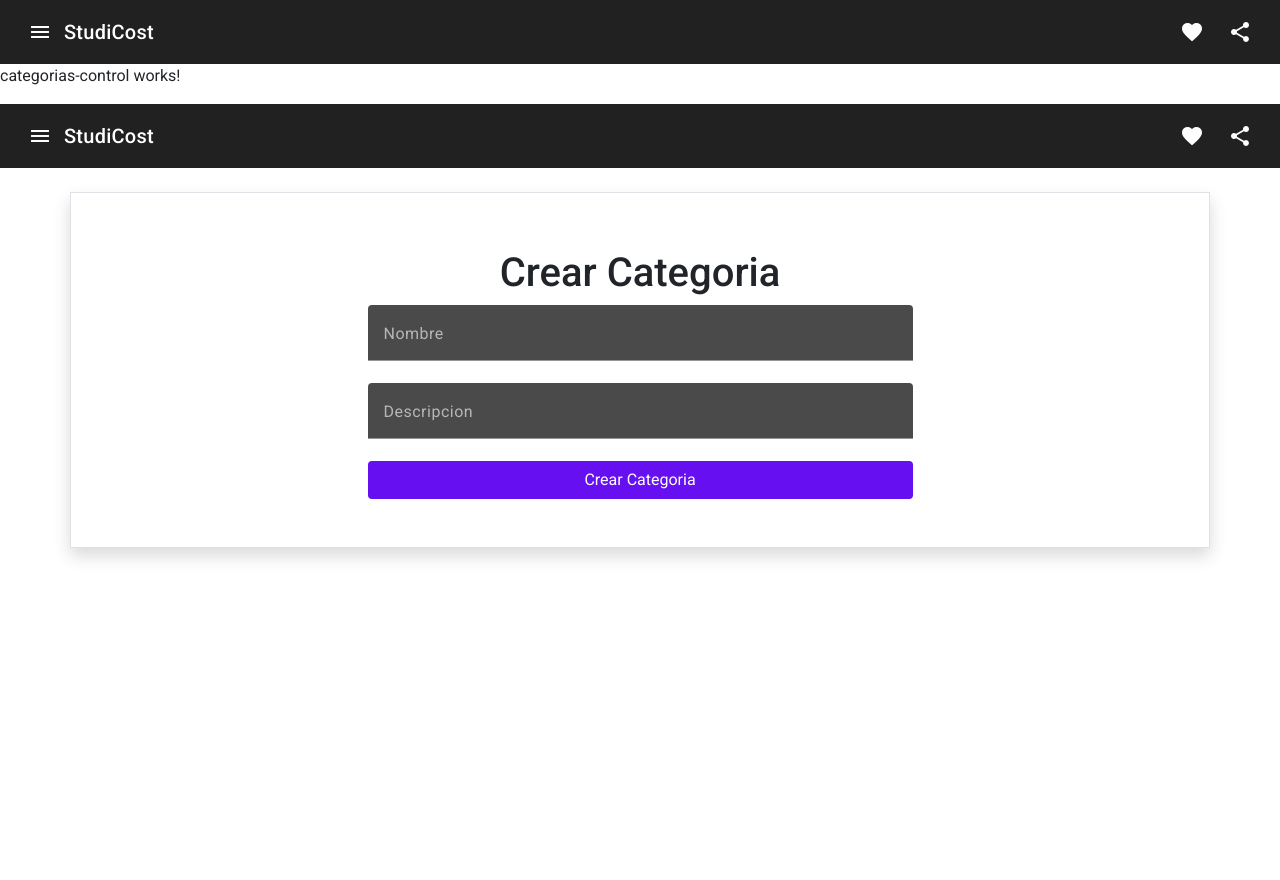
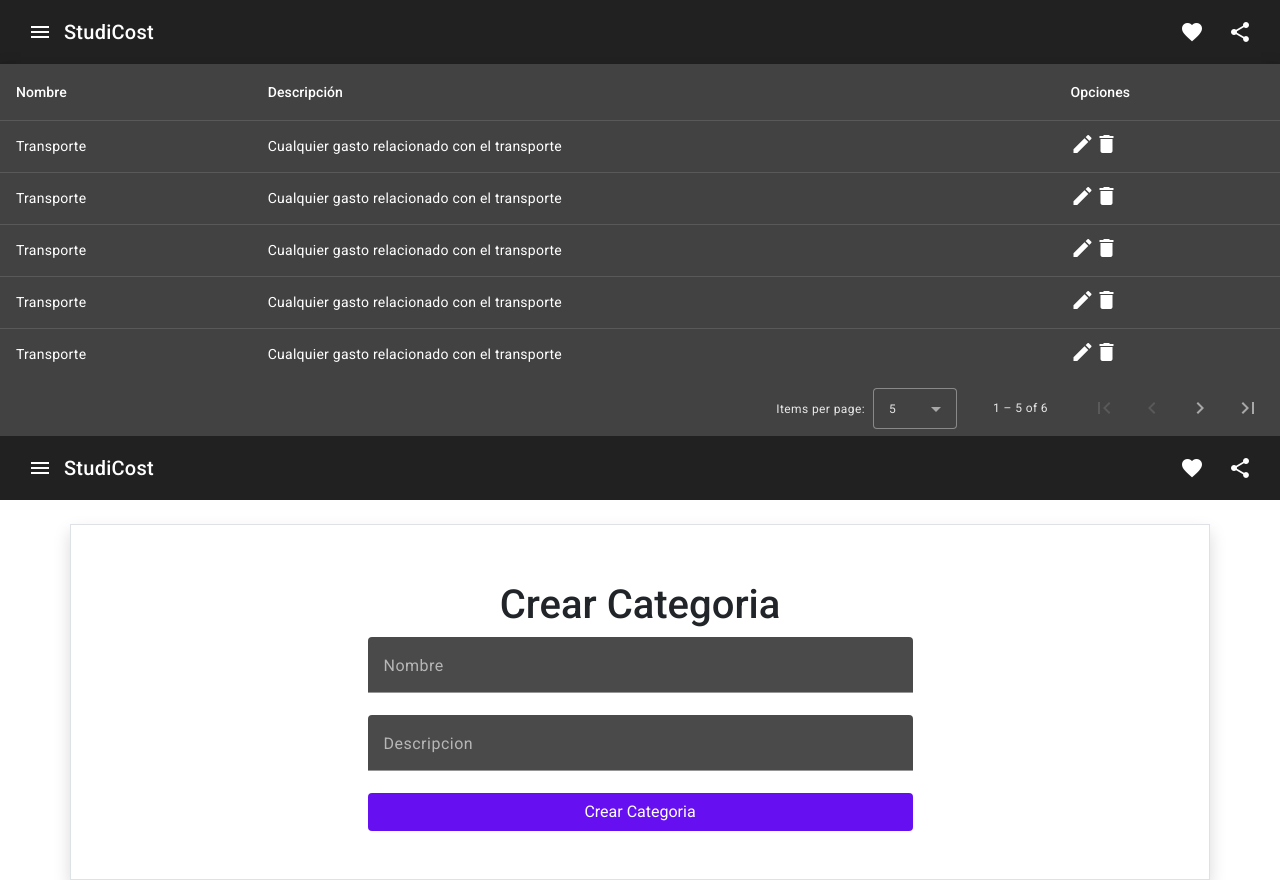
Before and after one commit to Jenoz504/StudiCost-App, an Angular app: page /categorias in a window 1280 px wide. Before the commit the page ends 800 px from the top, so only its background shows below. Built offline with nearby package versions, Linux system fonts and the light colour scheme.

Commit message:
Tabla de categorias funcional, toca adaptarla

```diff
--- a/src/app/components/categorias/categorias-form/categorias-form.component.html
+++ b/src/app/components/categorias/categorias-form/categorias-form.component.html
@@ -1,4 +1,4 @@
-<div class="container border shadow pt-5 mt-4 mb-4">
+<div class="container border  shadow pt-5 mt-4 mb-4">
   <h1 class="text-center pt-2">{{tituloFormulario}}</h1>
   <form (ngSubmit) = "enviarFormulario()">
     <div class="row">
--- a/src/app/components/categorias/categorias-view/categorias-view.component.css
+++ b/src/app/components/categorias/categorias-view/categorias-view.component.css
@@ -0,0 +1,7 @@
+table {
+  width: 100%;
+}
+a {
+  text-decoration: none;
+  color: white  ;
+}
--- a/src/app/components/categorias/categorias-view/categorias-view.component.html
+++ b/src/app/components/categorias/categorias-view/categorias-view.component.html
@@ -1 +1,43 @@
-<p>categorias-view works!</p>
+<div class="mat-elevation-z8">
+  <table mat-table [dataSource]="dataSource">
+
+    <!-- <ng-container matColumnDef="position">
+      <th mat-header-cell *matHeaderCellDef> No. </th>
+      <td mat-cell *matCellDef="let categoria"> {{categoria.position}} </td>
+    </ng-container> -->
+
+
+    <ng-container matColumnDef="nombre">
+      <th mat-header-cell *matHeaderCellDef> Nombre </th>
+      <td mat-cell *matCellDef="let categoria"> {{categoria.nombre}} </td>
+    </ng-container>
+
+
+    <ng-container matColumnDef="descripcion">
+      <th mat-header-cell *matHeaderCellDef> Descripción </th>
+      <td mat-cell *matCellDef="let categoria"> {{categoria.descripcion}} </td>
+    </ng-container>
+
+
+    <ng-container matColumnDef="opciones">
+      <th mat-header-cell *matHeaderCellDef> Opciones </th>
+      <td mat-cell *matCellDef="let categoria">
+        <a href="">
+          <mat-icon>edit</mat-icon>
+        </a>
+        <a href="http://">
+          <mat-icon>delete</mat-icon>
+        </a>
+      </td>
+
+    </ng-container>
+
+    <tr mat-header-row *matHeaderRowDef="displayedColumns"></tr>
+    <tr mat-row *matRowDef="let row; columns: displayedColumns;"></tr>
+  </table>
+
+  <mat-paginator [pageSizeOptions]="[5, 10, 20]"
+                 showFirstLastButtons
+                 aria-label="Cantidad">
+  </mat-paginator>
+</div>
--- a/src/app/components/categorias/categorias-view/categorias-view.component.ts
+++ b/src/app/components/categorias/categorias-view/categorias-view.component.ts
@@ -1,12 +1,42 @@
-import { Component } from '@angular/core';
+import { AfterViewInit, Component, ViewChild } from '@angular/core';
+import { MatIconModule } from '@angular/material/icon';
+import {MatPaginator, MatPaginatorModule} from '@angular/material/paginator';
+import {MatTableDataSource, MatTableModule} from '@angular/material/table';
+import { CategoriasModel } from '../../../models/CategoriasModel';
 
 @Component({
   selector: 'app-categorias-view',
   standalone: true,
-  imports: [],
+  imports: [MatTableModule,MatPaginatorModule, MatIconModule],
   templateUrl: './categorias-view.component.html',
   styleUrl: './categorias-view.component.css'
 })
+
 export class CategoriasViewComponent {
+  displayedColumns: string[] = ['nombre', 'descripcion', 'opciones'];
+  dataSource = new MatTableDataSource<CategoriasModel>(ELEMENT_DATA);
 
+  @ViewChild(MatPaginator) paginator?:MatPaginator;
+
+  ngAfterViewInit() {
+      if (this.paginator){
+        this.dataSource.paginator = this.paginator;
+      }
+    }
 }
+// export interface PeriodicElement {
+//   nombre: string;
+//   position: number;
+//   descripcion: number;
+//   opciones: string;
+// }
+
+const ELEMENT_DATA: CategoriasModel[] = [
+
+{nombre: "Transporte", descripcion:"Cualquier gasto relacionado con el transporte", estudiante:"65f086859b2a6e906ae09448"},
+{nombre: "Transporte", descripcion:"Cualquier gasto relacionado con el transporte", estudiante:"65f086859b2a6e906ae09448"},
+{nombre: "Transporte", descripcion:"Cualquier gasto relacionado con el transporte", estudiante:"65f086859b2a6e906ae09448"},
+{nombre: "Transporte", descripcion:"Cualquier gasto relacionado con el transporte", estudiante:"65f086859b2a6e906ae09448"},
+{nombre: "Transporte", descripcion:"Cualquier gasto relacionado con el transporte", estudiante:"65f086859b2a6e906ae09448"},
+{nombre: "Transporte", descripcion:"Cualquier gasto relacionado con el transporte", estudiante:"65f086859b2a6e906ae09448"}
+];
--- a/src/app/views/categorias/categorias-control/categorias-control.component.html
+++ b/src/app/views/categorias/categorias-control/categorias-control.component.html
@@ -1,4 +1,4 @@
 <app-navbar></app-navbar>
-<p>categorias-control works!</p>
+<app-categorias-view></app-categorias-view>
 
 <app-categorias-creation></app-categorias-creation>
--- a/src/app/views/categorias/categorias-control/categorias-control.component.ts
+++ b/src/app/views/categorias/categorias-control/categorias-control.component.ts
@@ -6,7 +6,7 @@ import { NavbarComponent } from '../../../components/navbar/navbar.component';
 @Component({
   selector: 'app-categorias-control',
   standalone: true,
-  imports: [CategoriasViewComponent, CategoriasCreationComponent,NavbarComponent],
+  imports: [CategoriasViewComponent, CategoriasCreationComponent,NavbarComponent, CategoriasViewComponent],
   templateUrl: './categorias-control.component.html',
   styleUrl: './categorias-control.component.css'
 })
```
